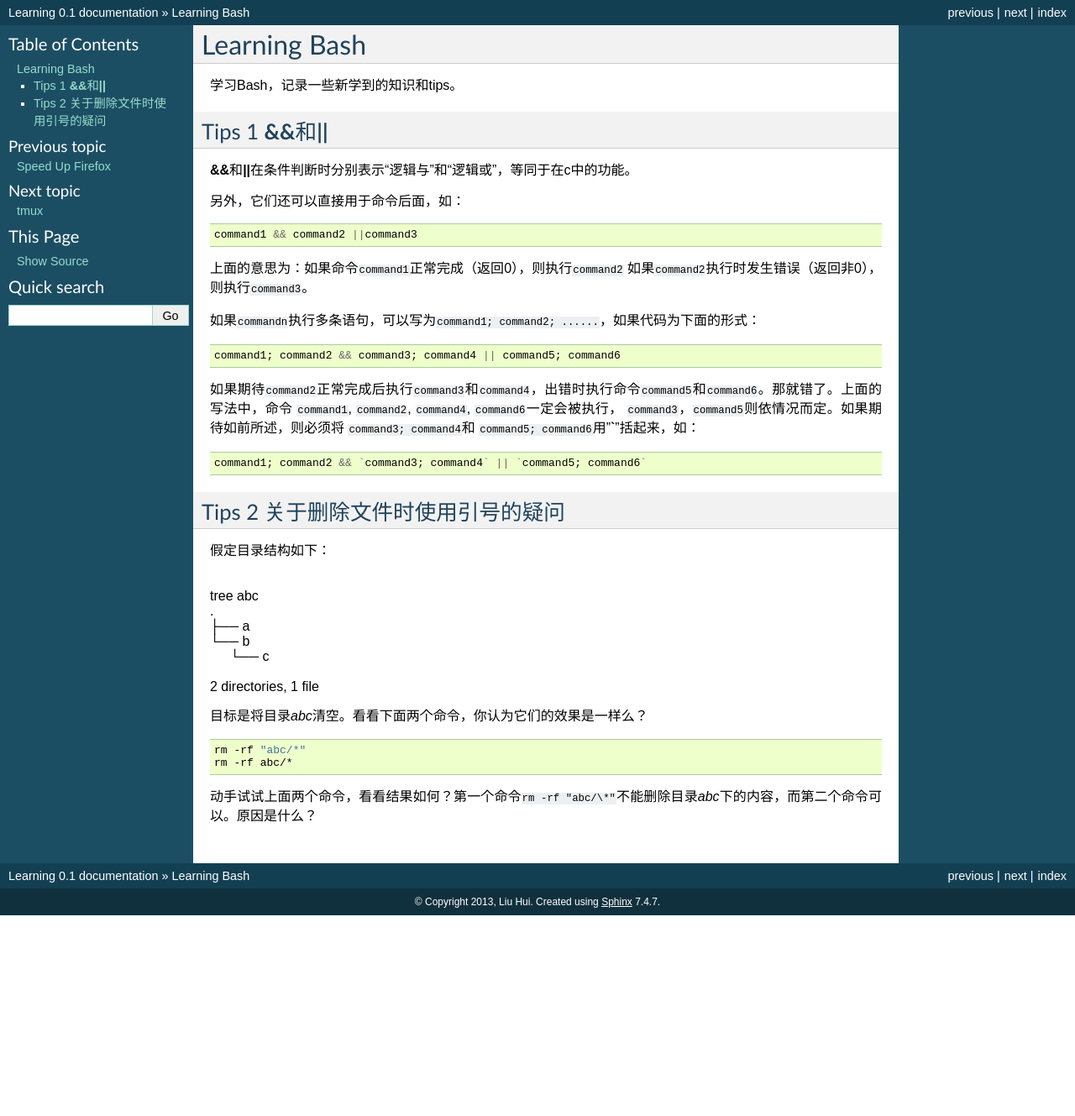
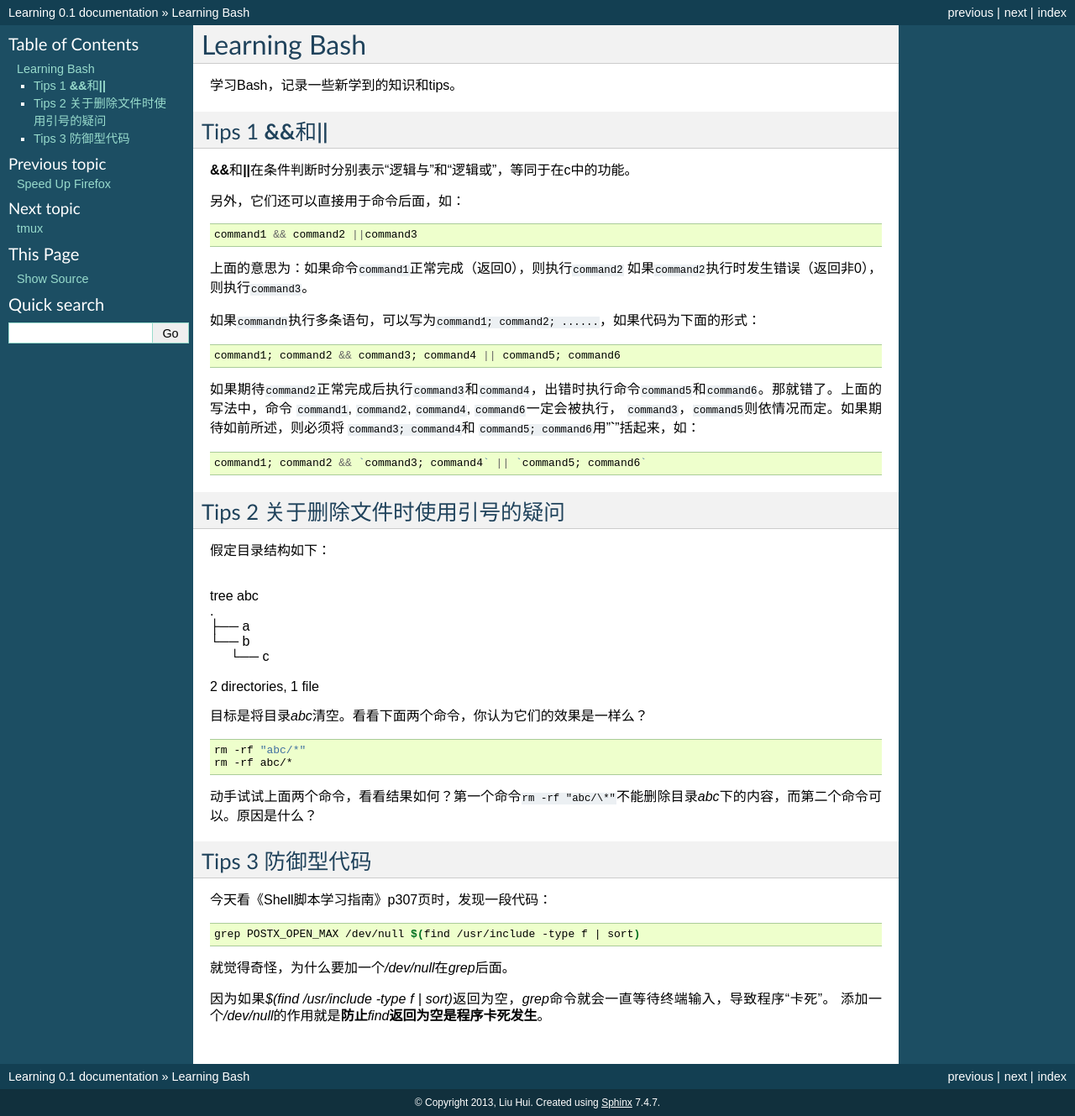
Before and after one commit to huiliu/learning.docs.hui, a Sphinx documentation site: the page built from source/bash.rst, in a window 1280 px wide. Shown: the whole page at 84% size. Built offline with Sphinx 7.4.7, drawn with Linux system fonts in a browser that asks for light colours; formulas are drawn with MathJax 3; before the commit the page ends 1090 px from its top, so only the background shows below that.

Commit message:
UPDATE bash
添加新条目grep /dev/null xxx

```diff
--- a/source/bash.rst
+++ b/source/bash.rst
@@ -56,3 +56,18 @@ Tips 2 关于删除文件时使用引号的疑问
 
 动手试试上面两个命令，看看结果如何？第一个命令\ ``rm -rf "abc/\*"``\ 不能删除\
 目录\ *abc*\ 下的内容，而第二个命令可以。原因是什么？
+
+
+Tips 3 防御型代码
+==================
+今天看《Shell脚本学习指南》p307页时，发现一段代码：
+
+.. sourcecode:: bash
+
+   grep POSTX_OPEN_MAX /dev/null $(find /usr/include -type f | sort)
+
+就觉得奇怪，为什么要加一个\ `/dev/null`\ 在\ `grep`\ 后面。
+
+因为如果\ `$(find /usr/include -type f | sort)`\ 返回为空，\ `grep`\ 命令就会一\
+直等待终端输入，导致程序“卡死”。
+添加一个\ `/dev/null`\ 的作用就是\ **防止**\ `find`\ **返回为空是程序卡死发生**\ 。
```
